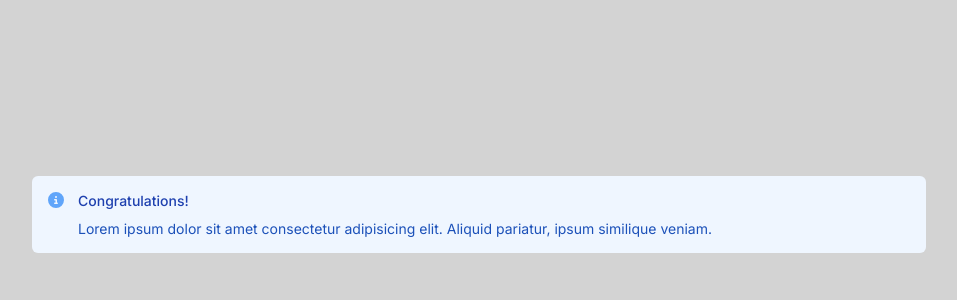
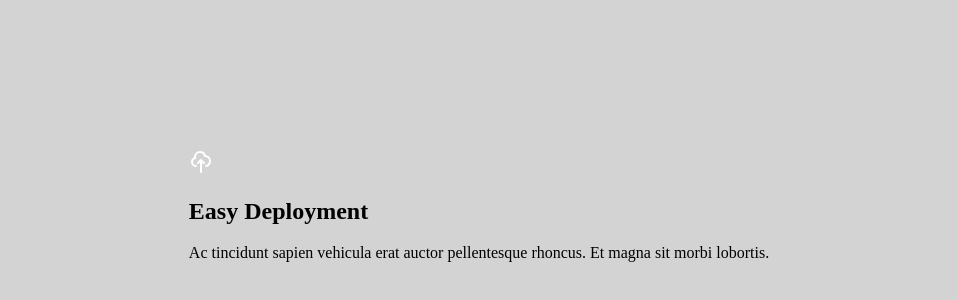
Before and after one commit to erzanthedev/component-library, a React (Create React App) app: page / in a window 1280 px wide. Shown: the part 186-486 px from the top of the page, without its empty margins (161-1118 px from the left). Built offline with nearby package versions, Linux system fonts and the light colour scheme.

Commit message:
feat: added card component with basic structure

```diff
--- a/src/App.js
+++ b/src/App.js
@@ -1,16 +1,9 @@
-import Banner from "./components/banners/index";
+import Card from "./components/cards/card";
 
 function App() {
   return (
     <main>
-      <Banner status="neutral">
-        <Banner.Icon />
-        <Banner.Title>Congratulations!</Banner.Title>
-        <Banner.Text>
-          Lorem ipsum dolor sit amet consectetur adipisicing elit. Aliquid
-          pariatur, ipsum similique veniam.
-        </Banner.Text>
-      </Banner>
+      <Card />
     </main>
   );
 }
--- /dev/null
+++ b/src/components/cards/card.js
@@ -0,0 +1,23 @@
+import uploadIcon from "./cloud-upload.svg";
+const Card = () => {
+  return (
+    <div className="card">
+      <div className="card-wrapper">
+        <div className="card-content">
+          <div className="brand-icon">
+            <img src={uploadIcon} alt="cloud upload " />
+          </div>
+          <div className="content">
+            <h2 className="content-title">Easy Deployment</h2>
+            <p className="content-description">
+              Ac tincidunt sapien vehicula erat auctor pellentesque rhoncus. Et
+              magna sit morbi lobortis.
+            </p>
+          </div>
+        </div>
+      </div>
+    </div>
+  );
+};
+
+export default Card;
```
Also changed, not shown: src/components/cards/cloud-upload.svg (added).
